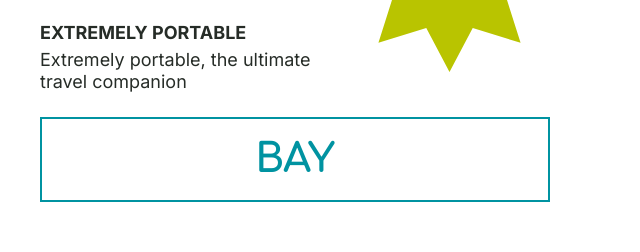
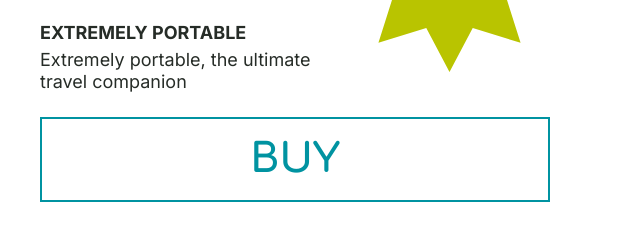
Before and after one commit to AnkuNoName/fanatic-marathon-project-one, a plain HTML site: page index.html in a window 1280 px wide. Shown: the part 3425-3677 px from the top of the page, 0-640 px from the left. Drawn offline with Linux system fonts and the light colour scheme.

Commit message:
bug fixes

```diff
--- a/index.html
+++ b/index.html
@@ -141,7 +141,7 @@
                             590 €
                         </div>
                     </ul>
-                    <button class="buy__btn">bay</button>
+                    <button class="buy__btn">buy</button>
                 </div>
                 <img src="images/sup-full.jpg" alt="" class="buy__img">
             </div>
```
